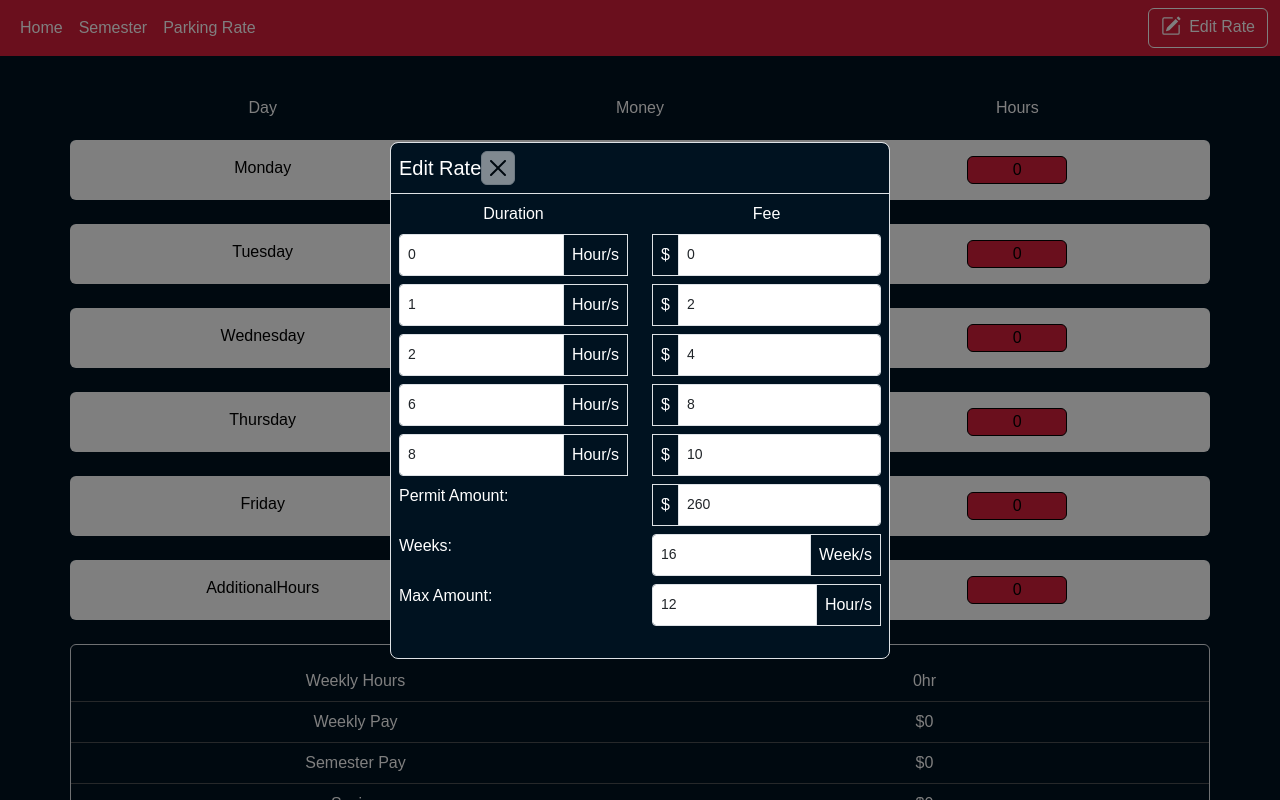
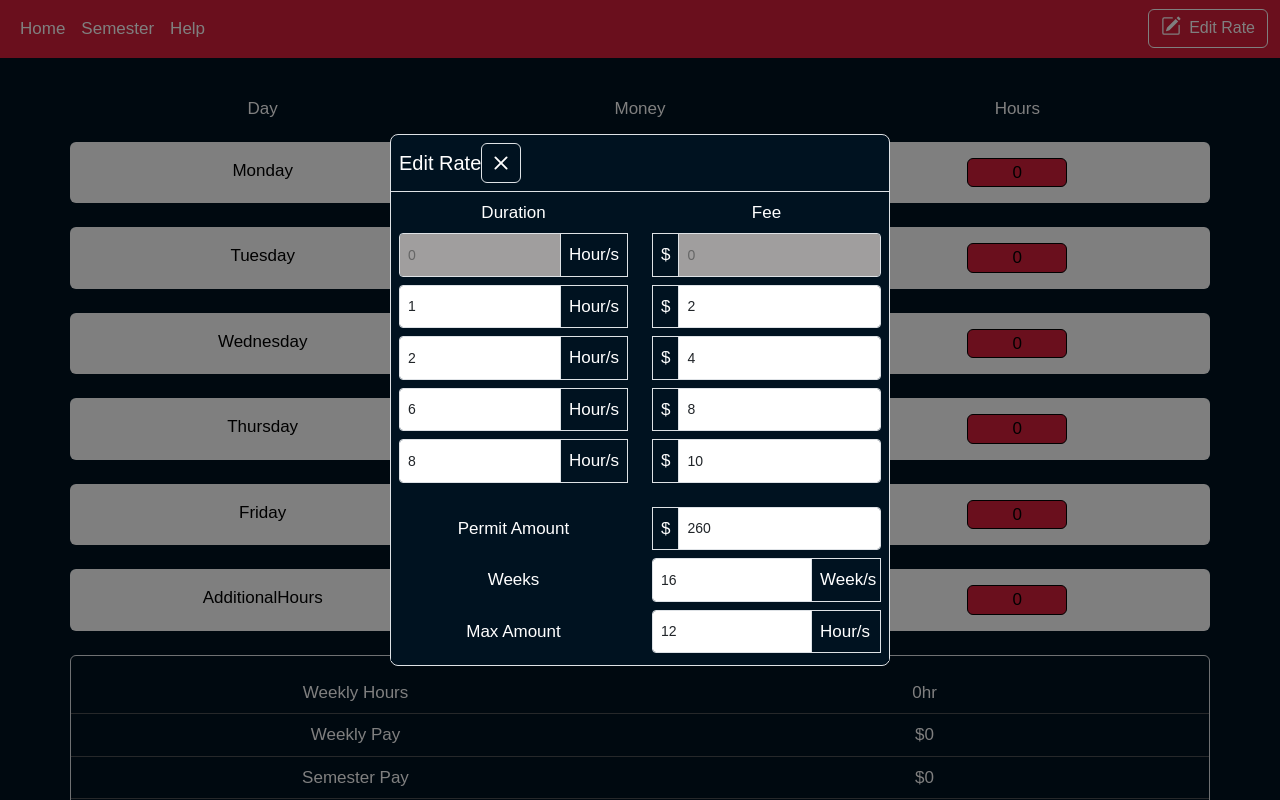
Before and after one commit to JosephBoat404/Parking-Calculator, a React (Create React App) app in the folder my-app/: page / in a window 1280 px wide. Both pictures are taken after a click on the button "Edit Rate". Shown: the top 800 px of the page. Built offline with nearby package versions, Linux system fonts and the light colour scheme.

Commit message:
Increase font size,disable 0,0 rate edit.

```diff
--- a/my-app/public/index.html
+++ b/my-app/public/index.html
@@ -14,7 +14,7 @@
       name="description"
       content="Web site created using create-react-app"
     />
-    <title>React App</title>
+    <title>Parkculus</title>
   </head>
   <body>
     <noscript>You need to enable JavaScript to run this app.</noscript>
--- a/my-app/src/App.css
+++ b/my-app/src/App.css
@@ -5,6 +5,7 @@ body {
   padding-top: 10vh;
   scroll-behavior: smooth;
   overscroll-behavior-y: none;
+  font-size:17px;
 }
 
 .iconajc {
@@ -39,27 +40,21 @@ body {
   color: #ffffff !important;
 }
 
-.nav-link:hover {
+.nav-link:hover, .footericon:hover, .editbtn:hover, .closebtn:hover {
   opacity: 0.6;
 }
 
-.footericon:hover {
-  opacity: 0.6;
-}
-.editbtn:hover {
-  opacity: 0.6;
-}
 .cb {
   background: #ffffff;
 }
-/* Chrome, Safari, Edge, Opera */
+
 input::-webkit-outer-spin-button,
 input::-webkit-inner-spin-button {
   -webkit-appearance: none;
   margin: 0;
 }
 
-/* Firefox */
+
 input[type="number"] {
   -moz-appearance: textfield;
   appearance: textfield;
@@ -70,13 +65,12 @@ input[type="number"] {
 }
 
 .formColor {
-  /* border-radius: 10px; */
   min-width: 100px;
   border: 1px solid;
   text-align: center;
   background-color: #d51e3a;
   color: black;
-  transition: transform 0.3s; /* Animation */
+  transition: transform 0.3s;
 }
 
 label {
@@ -84,9 +78,7 @@ label {
 }
 
 .formColor:hover {
-  transform: scale(
-    1.1
-  );
+  transform: scale(1.1);
 }
 
 .moneyUi {
@@ -107,7 +99,8 @@ input:focus::placeholder {
   text-decoration: underline dotted;
 }
 
-.cc,.ct{
+.cc,
+.ct {
   background-color: #001220 !important;
   color: #ffffff !important;
 }
@@ -115,11 +108,30 @@ td.text-center.ct label {
   color: #ffffff;
 }
 
-.modal-content{
+.modal-content {
   background-color: #001220 !important;
   color: #ffffff;
 }
 
-.dollarsign{
+.dollarsign {
   color: #ffffff !important;
 }
+
+.minwidth {
+  width: 70px !important;
+}
+
+.custom-navbar-toggler {
+  border: 1px solid #fff !important;
+}
+
+input[type="number"]:focus {
+  outline: none !important;
+  box-shadow: none !important;
+}
+
+input:disabled {
+  background-color: #a09e9e !important;
+  color: #666;
+  cursor: not-allowed;
+}
--- a/my-app/src/components/DayInput.jsx
+++ b/my-app/src/components/DayInput.jsx
@@ -2,11 +2,11 @@ import React from "react";
 
 function DayInput({ label, hours, onChange, name, fee }) {
   const handleInputChange = (event) => {
-    // Parse the input value as a number
-    const inputValue = parseInt(event.target.value, 10);
+    // Get the input value as a string
+    const inputString = event.target.value;
 
-    // Check if the input value is greater than the maximum allowed (24)
-    if (inputValue > 24) {
+    // Check if the input value is greater than the maximum allowed (24) or has more than 2 digits
+    if (parseInt(inputString, 10) > 24 || inputString.length > 2) {
       // If it's greater, set it to the maximum allowed value (24)
       onChange({ target: { name, value: 24 } });
     } else {
@@ -14,6 +14,7 @@ function DayInput({ label, hours, onChange, name, fee }) {
       onChange(event);
     }
   };
+
 
   return (
     <div className="container cb rounded -sm p-3 mb-4">
--- a/my-app/src/components/FeeInput.jsx
+++ b/my-app/src/components/FeeInput.jsx
@@ -13,28 +13,37 @@ function FeeInput({
   const handleChange = (event, index) => {
     const { name, value } = event.target;
     const newFees = [...fees];
-    if (!isNaN(value)) {
+    if (value === "" || !isNaN(value)) {
       newFees[index][name] = parseFloat(value);
+      setFees(newFees);
     }
-    setFees(newFees);
   };
 
   const handleMaxHourChange = (event) => {
-    setMaxHour(Number(event.target.value));
+    const value = event.target.value;
+    if (value === "" || !isNaN(value)) {
+      setMaxHour(value === "" ? "" : Number(value));
+    }
   };
 
   const handlePermitAmountChange = (event) => {
-    SetPermitAmount(Number(event.target.value));
+    const value = event.target.value;
+    if (value === "" || !isNaN(value)) {
+      SetPermitAmount(value === "" ? "" : Number(value));
+    }
   };
 
   const handleWeeksChange = (event) => {
-    SetnumberOfWeeksInSemester(Number(event.target.value));
+    const value = event.target.value;
+    if (value === "" || !isNaN(value)) {
+      SetnumberOfWeeksInSemester(value === "" ? "" : Number(value));
+    }
   };
 
   return (
     <div className="container">
       <div className="row justify-content-center">
-        <div className="col  p-1 mb-4 bg-primary-subtle cc">
+        <div className="col  p-1 mb-1 bg-primary-subtle cc">
           <div className="row p-1">
             <div className="col text-center">Duration</div>
             <div className="col text-center">Fee</div>
@@ -49,10 +58,11 @@ function FeeInput({
                     name="maxHours"
                     value={fee.maxHours}
                     onChange={(event) => handleChange(event, index)}
-                    className="form-control form-control-sm noscroll"
+                    className="form-control form-control-sm noscroll focus-ring focus-ring-light"
+                    disabled={index === 0}
                   />
                   <label
-                    className="dollarsign p-2  border"
+                    className="dollarsign p-2 border"
                     htmlFor="inputGroupFile01"
                   >
                     Hour/s
@@ -72,16 +82,20 @@ function FeeInput({
                     name="fee"
                     value={fee.fee}
                     onChange={(event) => handleChange(event, index)}
-                    className="form-control form-control-sm noscroll"
+                    className="form-control form-control-sm noscroll focus-ring focus-ring-dark"
                     id="inputGroupFile01"
+                    disabled={index === 0} // Disable the input for the first row
                   />
                 </div>
               </div>
             </div>
           ))}
 
+          <div className="mb-3"></div>
           <div className="row p-1">
-            <div className="col">Permit Amount:</div>
+            <div className="col text-center d-flex justify-content-center align-items-center ">
+              Permit Amount
+            </div>
             <div className="col">
               <div className="input-group">
                 <label className="dollarsign p-2  border" htmlFor="permdollar">
@@ -100,7 +114,9 @@ function FeeInput({
           </div>
 
           <div className="row p-1">
-            <div className="col">Weeks:</div>
+            <div className="col d-flex justify-content-center align-items-center">
+              Weeks
+            </div>
             <div className="col">
               <div className="input-group">
                 <input
@@ -112,7 +128,7 @@ function FeeInput({
                   id="semesterword"
                 />
                 <label
-                  className="dollarsign p-2  border"
+                  className="dollarsign p-2  minwidth border"
                   htmlFor="semesterword"
                 >
                   Week/s
@@ -122,7 +138,9 @@ function FeeInput({
           </div>
 
           <div className="row p-1">
-            <div className="col">Max Amount:</div>
+            <div className="col d-flex justify-content-center align-items-center ">
+              Max Amount
+            </div>
             <div className="col">
               <div className="input-group">
                 <input
@@ -133,7 +151,10 @@ function FeeInput({
                   className="form-control form-control-sm noscroll"
                   id="hoursign"
                 />
-                <label className="dollarsign p-2  border" htmlFor="hoursign">
+                <label
+                  className="dollarsign p-2 minwidth border"
+                  htmlFor="hoursign"
+                >
                   Hour/s
                 </label>
               </div>
--- a/my-app/src/components/Navbar.jsx
+++ b/my-app/src/components/Navbar.jsx
@@ -1,12 +1,13 @@
 import React from "react";
 import Editbtn from "../Icons/Addparking.svg";
+import navtoggler from "../Icons/navtoggler.svg"
 
 function Navbar({ onEditRateClick }) {
   return (
     <nav className="navbar navbar-expand-lg bg-body-tertiary fixed-top">
       <div className="container-fluid">
         <button
-          className="navbar-toggler "
+          className="navbar-toggler custom-navbar-toggler focus-ring focus-ring-light "
           type="button"
           data-bs-toggle="collapse"
           data-bs-target="#navbarNav"
@@ -14,7 +15,7 @@ function Navbar({ onEditRateClick }) {
           aria-expanded="false"
           aria-label="Toggle navigation"
         >
-          <span className="navbar-toggler-icon"></span>
+          <img src={navtoggler} alt="burger nav" />
         </button>
         <div className="collapse navbar-collapse" id="navbarNav">
           <ul className="navbar-nav">
@@ -45,7 +46,7 @@ function Navbar({ onEditRateClick }) {
                 href="index.html"
                 style={{ display: "flex", alignItems: "center" }}
               >
-                Parking Rate
+                Help
               </a>
             </li>
           </ul>
--- a/my-app/src/components/Parkform.jsx
+++ b/my-app/src/components/Parkform.jsx
@@ -1,10 +1,10 @@
 import React, { useState, useEffect } from "react";
-
 import Navbar from "./Navbar";
 import DayInput from "./DayInput";
 import SpendResult from "./SpendResult";
 import Footer from "./Footer";
 import FeeInput from "./FeeInput";
+import Closebtn from "../Icons/closebtn.svg"
 
 function Parkform() {
   // Initialize state for each day and additional hours
@@ -102,10 +102,10 @@ function Parkform() {
               </h5>
               <button
                 type="button"
-                className="btn-close bg-white border m-0"
+                className="btn border m-0 p-1 closebtn"
                 data-bs-dismiss="modal"
                 aria-label="Close"
-              ></button>
+              > <img src={Closebtn} alt="" /></button>
             </div>
             <div>
               <FeeInput
--- a/my-app/src/components/SpendResult.jsx
+++ b/my-app/src/components/SpendResult.jsx
@@ -21,7 +21,7 @@ function SpendResult({
           <tr>
             <th className="text-center ct adjfont" >Weekly Pay</th>
             <td className="text-center ct" >
-              <label>${totalMoneyToPay}</label>
+              <label>{}${totalMoneyToPay}</label>
             </td>
           </tr>
           <tr>
```
Also changed, not shown: my-app/src/Icons/closebtn.svg (added), my-app/src/Icons/navtoggler.svg (added).
